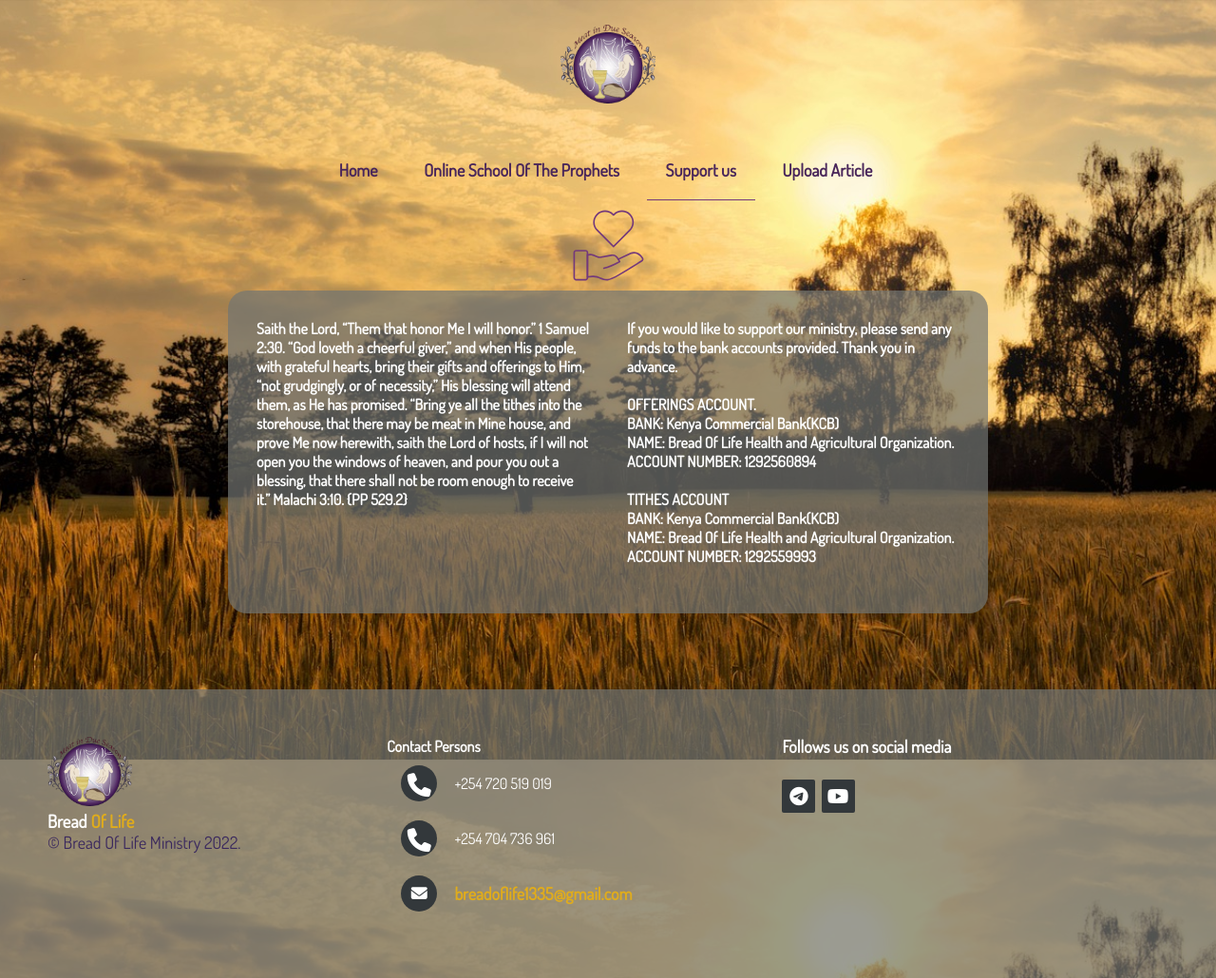
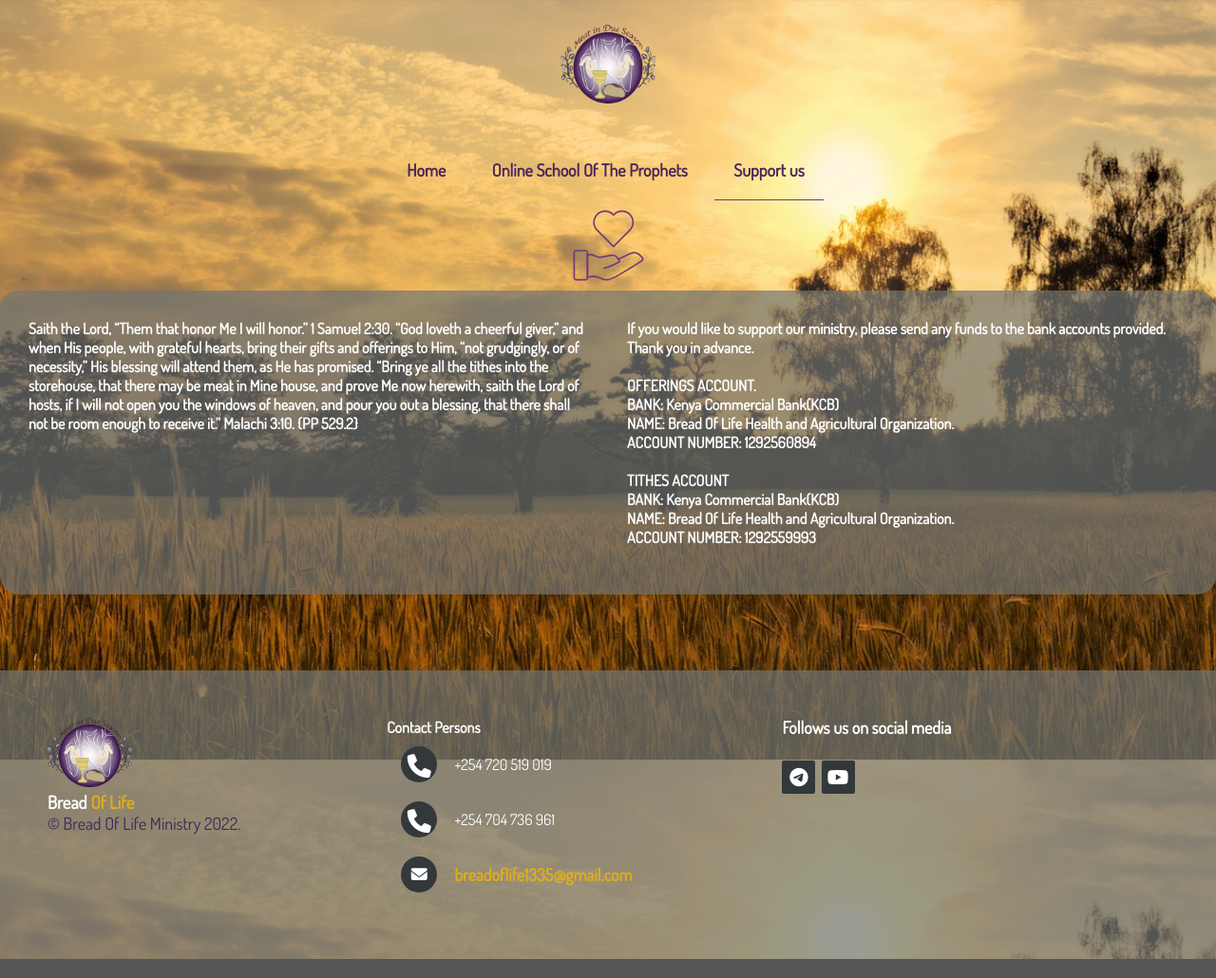
Before and after one commit to kennankole/heroku-deploy-demo, a Flask app: page /support in a window 1280 px wide. Shown: the whole page at 95% size. Run offline with Flask 2, Linux system fonts and the light colour scheme; some libraries are stand-ins or nearby versions.

Commit message:
Suspend upload files functionality Changed the width of divs from 100vh to 100%

```diff
--- a/app/static/css/index.css
+++ b/app/static/css/index.css
@@ -67,7 +67,7 @@
 
 .container{
     margin: auto;
-    width: 100vh;
+    width: 100%;
     padding: 10px;
     background: rgba(114, 117, 114, 0.7);
     border-radius: 20px;
--- a/app/static/css/support.css
+++ b/app/static/css/support.css
@@ -1,7 +1,7 @@
 .support-container{
     padding: 10px;
     margin: auto;
-    width: 100vh;
+    width: 100%;
     display: flex;
     background: rgba(114, 117, 114, 0.7);
     border-radius: 20px;
--- a/app/templates/base.html
+++ b/app/templates/base.html
@@ -26,7 +26,7 @@
         <a href="{{ url_for('home.school' ) }}" class="nav-link">Online School Of The Prophets</a>
         <a href="{{ url_for('home.support') }}" class="nav-link">Support us</a>
         <!-- <a href="{{ url_for('auth.account' ) }}" class="nav-link">Profile</a> -->
-        <a href="{{ url_for('home.upload_articles')}}" class="nav-link">Upload Article</a>
+        <!-- <a href="{{ url_for('home.upload_articles')}}" class="nav-link">Upload Article</a> -->
         <!-- <a href="{{ url_for('auth.login') }}" class="nav-link">Login</a> -->
     </nav>
     {% endblock header %}
```
